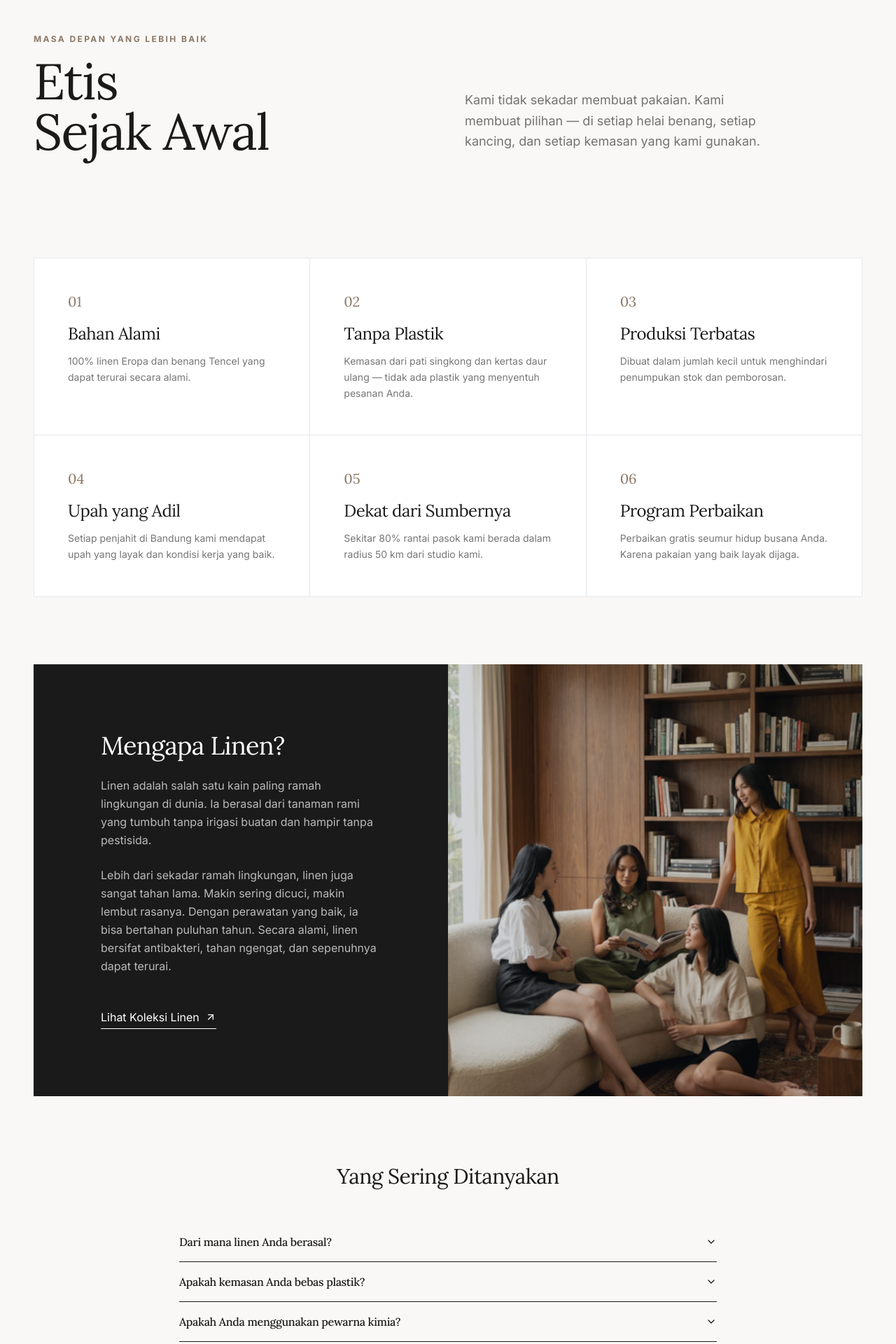
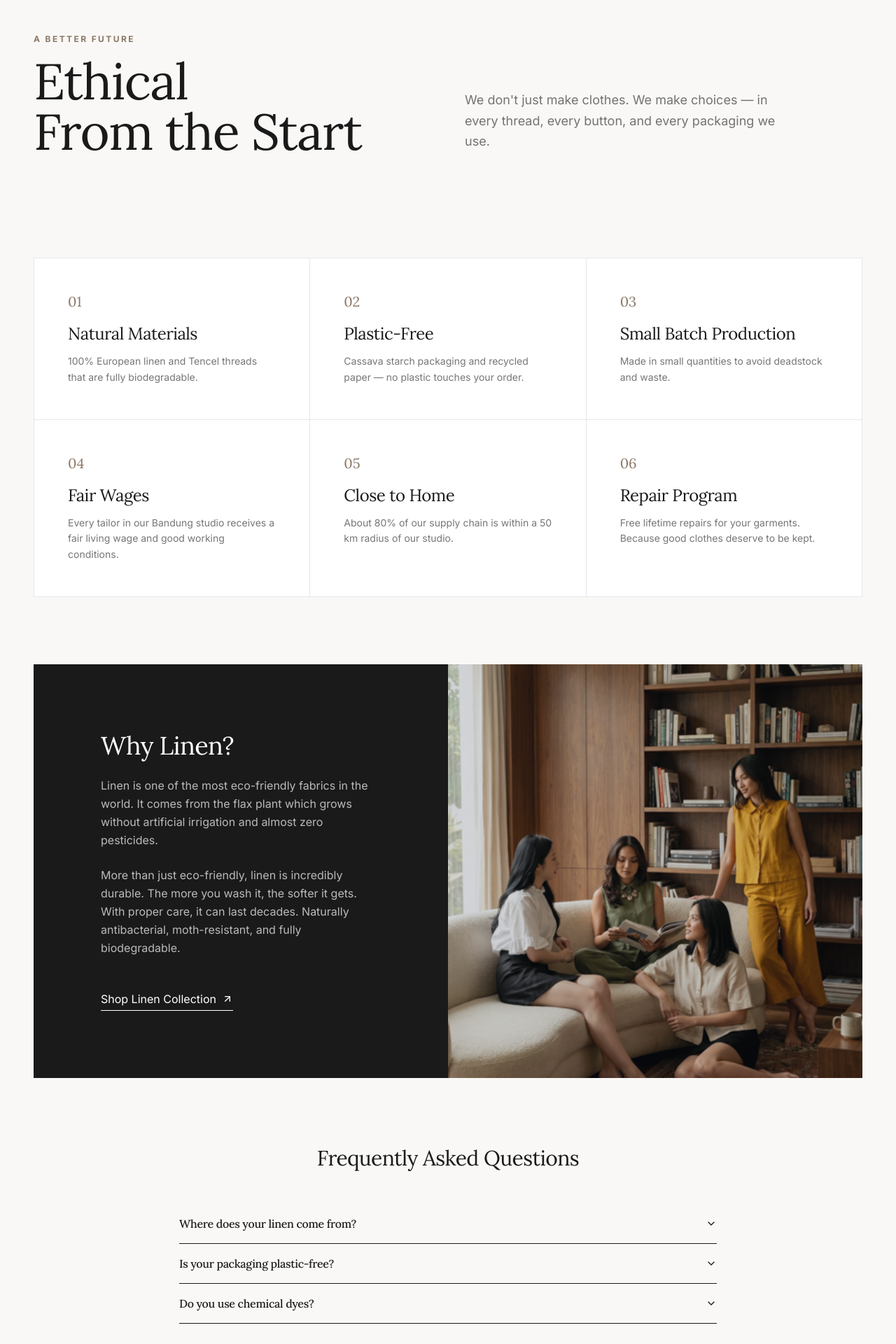
Before and after one commit to HadiBandas/JOWEBPREVIEW, a Next.js app: page /en/sustainability in a window 1280 px wide. Shown: the part 260-2180 px from the top of the page at 70% size. Built offline with nearby package versions, Linux system fonts and the light colour scheme.

Commit message:
feat: Add dynamic translation support to sustainability page

```diff
--- a/src/app/[lang]/sustainability/page.tsx
+++ b/src/app/[lang]/sustainability/page.tsx
@@ -4,7 +4,35 @@ import Image from "next/image"
 import Link from "next/link"
 import { ArrowUpRight } from "lucide-react"
 
-export default function SustainabilityPage() {
+export default function SustainabilityPage({ params }: { params: { lang: string } }) {
+    const isEn = params.lang === 'en'
+
+    const commitments = isEn ? [
+        { title: "Natural Materials", desc: "100% European linen and Tencel threads that are fully biodegradable." },
+        { title: "Plastic-Free", desc: "Cassava starch packaging and recycled paper — no plastic touches your order." },
+        { title: "Small Batch Production", desc: "Made in small quantities to avoid deadstock and waste." },
+        { title: "Fair Wages", desc: "Every tailor in our Bandung studio receives a fair living wage and good working conditions." },
+        { title: "Close to Home", desc: "About 80% of our supply chain is within a 50 km radius of our studio." },
+        { title: "Repair Program", desc: "Free lifetime repairs for your garments. Because good clothes deserve to be kept." },
+    ] : [
+        { title: "Bahan Alami", desc: "100% linen Eropa dan benang Tencel yang dapat terurai secara alami." },
+        { title: "Tanpa Plastik", desc: "Kemasan dari pati singkong dan kertas daur ulang — tidak ada plastik yang menyentuh pesanan Anda." },
+        { title: "Produksi Terbatas", desc: "Dibuat dalam jumlah kecil untuk menghindari penumpukan stok dan pemborosan." },
+        { title: "Upah yang Adil", desc: "Setiap penjahit di Bandung kami mendapat upah yang layak dan kondisi kerja yang baik." },
+        { title: "Dekat dari Sumbernya", desc: "Sekitar 80% rantai pasok kami berada dalam radius 50 km dari studio kami." },
+        { title: "Program Perbaikan", desc: "Perbaikan gratis seumur hidup busana Anda. Karena pakaian yang baik layak dijaga." },
+    ]
+
+    const faqs = isEn ? [
+        { q: "Where does your linen come from?", a: "We source our flax from certified farms in Normandy, France — one of the best linen producers in the world. The fibers are then woven in a solar-powered mill before reaching our hands." },
+        { q: "Is your packaging plastic-free?", a: "Yes, entirely. We use cassava bags (which dissolve in hot water) and recycled paper envelopes. Even our stickers are soy-based." },
+        { q: "Do you use chemical dyes?", a: "We use OEKO-TEX certified low-impact dyes, free from harmful chemicals and heavy metals — safe for your skin and our water sources." },
+    ] : [
+        { q: "Dari mana linen Anda berasal?", a: "Kami mendapatkan serat rami dari pertanian bersertifikat di Normandy, Prancis — salah satu penghasil linen terbaik di dunia. Serat kemudian ditenun di pabrik bertenaga surya sebelum tiba di tangan kami." },
+        { q: "Apakah kemasan Anda bebas plastik?", a: "Ya, sepenuhnya. Kami menggunakan kantong singkong (yang larut dalam air panas) dan amplop dari kertas daur ulang. Bahkan stiker kami berbahan dasar kedelai." },
+        { q: "Apakah Anda menggunakan pewarna kimia?", a: "Kami menggunakan pewarna berdampak rendah bersertifikat OEKO-TEX, bebas bahan kimia berbahaya dan logam berat — aman untuk kulit Anda dan tidak mencemari sumber air." },
+    ]
+
     return (
         <main className="pt-24 pb-24">
             {/* Editorial Header */}
@@ -13,14 +41,17 @@ export default function SustainabilityPage() {
                     <div className="grid grid-cols-1 lg:grid-cols-2 gap-12 items-end">
                         <div>
                             <span className="block text-xs font-bold uppercase tracking-[0.2em] text-earth mb-4">
-                                Masa Depan yang Lebih Baik
+                                {isEn ? "A Better Future" : "Masa Depan yang Lebih Baik"}
                             </span>
                             <h1 className="font-serif text-5xl md:text-7xl text-charcoal leading-none">
-                                Etis <br />Sejak Awal
+                                {isEn ? "Ethical" : "Etis"} <br />{isEn ? "From the Start" : "Sejak Awal"}
                             </h1>
                         </div>
                         <p className="text-charcoal/60 text-lg leading-relaxed max-w-md pb-2">
-                            Kami tidak sekadar membuat pakaian. Kami membuat pilihan — di setiap helai benang, setiap kancing, dan setiap kemasan yang kami gunakan.
+                            {isEn
+                                ? "We don't just make clothes. We make choices — in every thread, every button, and every packaging we use."
+                                : "Kami tidak sekadar membuat pakaian. Kami membuat pilihan — di setiap helai benang, setiap kancing, dan setiap kemasan yang kami gunakan."
+                            }
                         </p>
                     </div>
                 </Container>
@@ -30,14 +61,7 @@ export default function SustainabilityPage() {
             <section className="mb-24">
                 <Container>
                     <div className="grid grid-cols-1 md:grid-cols-3 gap-px bg-gray-200 border border-gray-200">
-                        {[
-                            { title: "Bahan Alami", desc: "100% linen Eropa dan benang Tencel yang dapat terurai secara alami." },
-                            { title: "Tanpa Plastik", desc: "Kemasan dari pati singkong dan kertas daur ulang — tidak ada plastik yang menyentuh pesanan Anda." },
-                            { title: "Produksi Terbatas", desc: "Dibuat dalam jumlah kecil untuk menghindari penumpukan stok dan pemborosan." },
-                            { title: "Upah yang Adil", desc: "Setiap penjahit di Bandung kami mendapat upah yang layak dan kondisi kerja yang baik." },
-                            { title: "Dekat dari Sumbernya", desc: "Sekitar 80% rantai pasok kami berada dalam radius 50 km dari studio kami." },
-                            { title: "Program Perbaikan", desc: "Perbaikan gratis seumur hidup busana Anda. Karena pakaian yang baik layak dijaga." },
-                        ].map((item, i) => (
+                        {commitments.map((item, i) => (
                             <div key={i} className="bg-white p-12 hover:bg-linen-light transition-colors group">
                                 <span className="block text-earth font-serif text-xl mb-4">0{i + 1}</span>
                                 <h3 className="font-serif text-2xl text-charcoal mb-3 group-hover:underline decoration-earth underline-offset-4 decoration-1">{item.title}</h3>
@@ -53,18 +77,24 @@ export default function SustainabilityPage() {
                 <Container>
                     <div className="bg-charcoal text-white grid grid-cols-1 lg:grid-cols-2">
                         <div className="p-12 lg:p-24 flex flex-col justify-center">
-                            <h2 className="font-serif text-4xl mb-6">Mengapa Linen?</h2>
+                            <h2 className="font-serif text-4xl mb-6">{isEn ? "Why Linen?" : "Mengapa Linen?"}</h2>
                             <div className="space-y-6 text-white/70 leading-relaxed">
                                 <p>
-                                    Linen adalah salah satu kain paling ramah lingkungan di dunia. Ia berasal dari tanaman rami yang tumbuh tanpa irigasi buatan dan hampir tanpa pestisida.
+                                    {isEn
+                                        ? "Linen is one of the most eco-friendly fabrics in the world. It comes from the flax plant which grows without artificial irrigation and almost zero pesticides."
+                                        : "Linen adalah salah satu kain paling ramah lingkungan di dunia. Ia berasal dari tanaman rami yang tumbuh tanpa irigasi buatan dan hampir tanpa pestisida."
+                                    }
                                 </p>
                                 <p>
-                                    Lebih dari sekadar ramah lingkungan, linen juga sangat tahan lama. Makin sering dicuci, makin lembut rasanya. Dengan perawatan yang baik, ia bisa bertahan puluhan tahun. Secara alami, linen bersifat antibakteri, tahan ngengat, dan sepenuhnya dapat terurai.
+                                    {isEn
+                                        ? "More than just eco-friendly, linen is incredibly durable. The more you wash it, the softer it gets. With proper care, it can last decades. Naturally antibacterial, moth-resistant, and fully biodegradable."
+                                        : "Lebih dari sekadar ramah lingkungan, linen juga sangat tahan lama. Makin sering dicuci, makin lembut rasanya. Dengan perawatan yang baik, ia bisa bertahan puluhan tahun. Secara alami, linen bersifat antibakteri, tahan ngengat, dan sepenuhnya dapat terurai."
+                                    }
                                 </p>
                             </div>
                             <div className="mt-12">
-                                <Link href="/shop" className="inline-flex items-center gap-2 border-b border-white pb-1 hover:text-earth hover:border-earth transition-colors">
-                                    Lihat Koleksi Linen <ArrowUpRight className="w-4 h-4" />
+                                <Link href={`/${params.lang}/shop`} className="inline-flex items-center gap-2 border-b border-white pb-1 hover:text-earth hover:border-earth transition-colors">
+                                    {isEn ? "Shop Linen Collection" : "Lihat Koleksi Linen"} <ArrowUpRight className="w-4 h-4" />
                                 </Link>
                             </div>
                         </div>
@@ -79,26 +109,16 @@ export default function SustainabilityPage() {
             <section className="pb-24">
                 <Container>
                     <div className="max-w-3xl mx-auto">
-                        <h2 className="font-serif text-3xl text-charcoal text-center mb-12">Yang Sering Ditanyakan</h2>
+                        <h2 className="font-serif text-3xl text-charcoal text-center mb-12">
+                            {isEn ? "Frequently Asked Questions" : "Yang Sering Ditanyakan"}
+                        </h2>
                         <Accordion type="single" collapsible className="w-full">
-                            <AccordionItem value="item-1">
-                                <AccordionTrigger>Dari mana linen Anda berasal?</AccordionTrigger>
-                                <AccordionContent>
-                                    Kami mendapatkan serat rami dari pertanian bersertifikat di Normandy, Prancis — salah satu penghasil linen terbaik di dunia. Serat kemudian ditenun di pabrik bertenaga surya sebelum tiba di tangan kami.
-                                </AccordionContent>
-                            </AccordionItem>
-                            <AccordionItem value="item-2">
-                                <AccordionTrigger>Apakah kemasan Anda bebas plastik?</AccordionTrigger>
-                                <AccordionContent>
-                                    Ya, sepenuhnya. Kami menggunakan kantong singkong (yang larut dalam air panas) dan amplop dari kertas daur ulang. Bahkan stiker kami berbahan dasar kedelai.
-                                </AccordionContent>
-                            </AccordionItem>
-                            <AccordionItem value="item-3">
-                                <AccordionTrigger>Apakah Anda menggunakan pewarna kimia?</AccordionTrigger>
-                                <AccordionContent>
-                                    Kami menggunakan pewarna berdampak rendah bersertifikat OEKO-TEX, bebas bahan kimia berbahaya dan logam berat — aman untuk kulit Anda dan tidak mencemari sumber air.
-                                </AccordionContent>
-                            </AccordionItem>
+                            {faqs.map((faq, index) => (
+                                <AccordionItem key={index} value={`item-${index}`}>
+                                    <AccordionTrigger>{faq.q}</AccordionTrigger>
+                                    <AccordionContent>{faq.a}</AccordionContent>
+                                </AccordionItem>
+                            ))}
                         </Accordion>
                     </div>
                 </Container>
```
